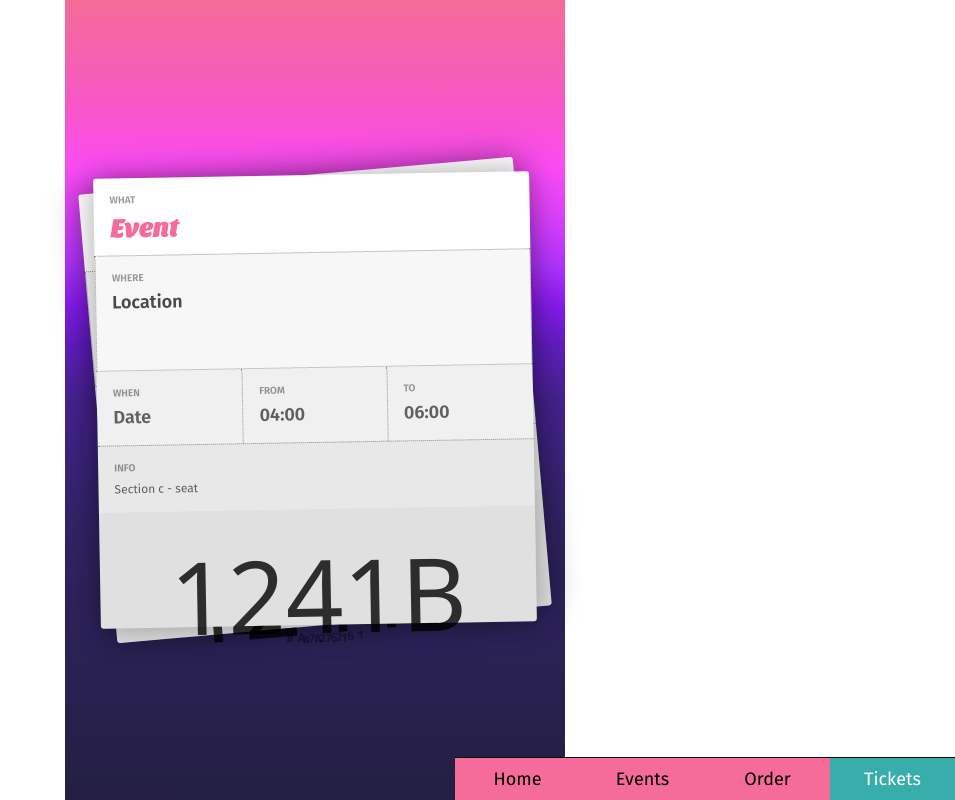
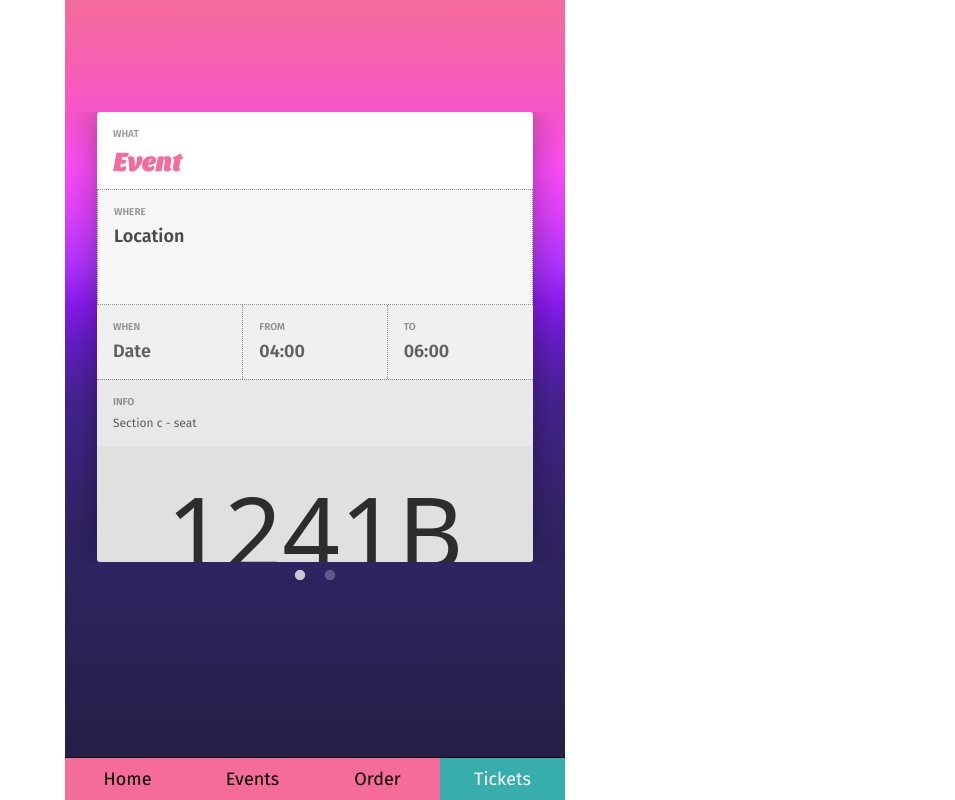
Before and after one commit to IdaWalther/event-app, a React (Vite) app: page /tickets in a window 1280 px wide. Shown: the whole page, without its empty margins (325-1280 px from the left). Built offline with nearby package versions, Linux system fonts and the light colour scheme; a web font is replaced by a local one.

Commit message:
Fixed a carousel with the help of react slick

```diff
--- a/package.json
+++ b/package.json
@@ -17,6 +17,9 @@
     "react": "^18.2.0",
     "react-dom": "^18.2.0",
     "react-router-dom": "^6.23.0",
+    "react-slick": "^0.30.2",
+    "slick-carousel": "^1.8.1",
+    "swiper": "^11.1.1",
     "zustand": "^4.5.2"
   },
   "devDependencies": {
--- a/src/App.jsx
+++ b/src/App.jsx
@@ -3,17 +3,16 @@ import Frontpage from "./pages/frontpage/Frontpage"
 import OrderPage from "./pages/orderpage/Orderpage"
 import TicketPage from "./pages/ticketpage/Ticketpage"
 import EventinfoPage from "./pages/eventinfopage/Eventinfopage"
+import {Routes, Route} from "react-router-dom"
 import Nav from "./components/nav/Nav"
-import {Routes, Route} from "react-router-dom"
 
 function App() {
-
   return (
     <>
       <Routes>
-          <Route path="/" element={<Frontpage />} />
+        <Route path="/" element={<Frontpage />}/>
         <Route path="/events" element={<Eventpage />} />
-          <Route path="/events/:name" element={<EventinfoPage />} />
+        <Route path="/events:name" element={<EventinfoPage />} />
         <Route path="/order" element={<OrderPage />} />
         <Route path="/tickets" element={<TicketPage />} />
       </Routes>
--- a/src/components/nav/Nav.jsx
+++ b/src/components/nav/Nav.jsx
@@ -4,16 +4,16 @@ import { NavLink } from 'react-router-dom';
 function Nav() {
     return (
         <nav className="navigation">
-                <NavLink to="/" className="navigationLink" activeClassName="active">
+                <NavLink to="/" className="navigationLink" activeclassname="active">
                     Home
                 </NavLink>
-                <NavLink to="/events" className="navigationLink" activeClassName="active">
+                <NavLink to="/events" className="navigationLink" activeclassname="active">
                     Events
                 </NavLink>
-                <NavLink to="/order" className="navigationLink" activeClassName="active">
+                <NavLink to="/order" className="navigationLink" activeclassname="active">
                     Order
                 </NavLink>
-                <NavLink to="/tickets" className="navigationLink" activeClassName="active">
+                <NavLink to="/tickets" className="navigationLink" activeclassname="active">
                     Tickets
                 </NavLink>
         </nav>
--- a/src/components/nav/nav.css
+++ b/src/components/nav/nav.css
@@ -6,6 +6,7 @@
     position: fixed;
     bottom:0;
     right: 0;
+    left: 0;
     display: flex;
     justify-content: space-around;
     align-items: center;
--- a/src/components/searchbar/searchbar.css
+++ b/src/components/searchbar/searchbar.css
@@ -11,7 +11,7 @@
     font-size: .9rem;
 }
 .searchBar {
-    min-width: 310px;
+    width: calc(100% - 4rem);
     height: 40px;
     border-radius: 3px;
     padding: 1rem;
--- a/src/components/ticket/ticket.css
+++ b/src/components/ticket/ticket.css
@@ -1,26 +1,13 @@
 .ticketContainer {
     border-radius: 3px;
     height: 450px;
+    width: calc(100% - 4rem);
     box-shadow: 0 0 32px 0 rgba(0, 0, 0, 0.34);
     background-color: #ffffff;
     display: grid;
     grid-template-rows: repeat(10, 1fr);
     grid-template-columns: repeat(3, 1fr);
-    position: absolute;
-    width: calc(100% - 4rem);
-    left: 2rem;
-    right: 2rem;
-    transition: transform 0.5s;
-}
-
-.ticketContainer:nth-child(1) {
-    transform: rotate(-1deg);
-    z-index: 2;
-}
-
-.ticketContainer:nth-child(2) {
-    transform: rotate(-5deg);
-    z-index: 1;
+    margin: auto;
 }
 
 .ticketWhat {
--- a/src/pages/orderpage/Orderpage.jsx
+++ b/src/pages/orderpage/Orderpage.jsx
@@ -1,4 +1,5 @@
 import Addevent from '../../components/addevent/Addevent'
+import Nav from '../../components/nav/Nav'
 import './orderpage.css'
 
 function Orderpage() {
--- a/src/pages/ticketpage/Ticketpage.jsx
+++ b/src/pages/ticketpage/Ticketpage.jsx
@@ -1,11 +1,30 @@
 import Ticket from '../../components/ticket/Ticket'
 import './ticketpage.css'
+import Slider from "react-slick";
+import "slick-carousel/slick/slick.css";
+import "slick-carousel/slick/slick-theme.css";
+import Nav from '../../components/nav/Nav';
 
 function Ticketpage() {
+    const settings = {
+        dots: true,
+        slidesPerRow: 1,
+        slidesToShow: 1,
+        slidesToScroll: 1,
+        touchMove: true,
+        infinite: true,
+        speed: 500,
+        adaptiveHeight: true,
+        accessibility: true,
+        arrows: true,
+    };
+
     return (
         <section className="ticketpage">
+            <Slider {...settings}>
                 <Ticket />
                 <Ticket />
+            </Slider>
         </section>
     )
 }
--- a/src/pages/ticketpage/ticketpage.css
+++ b/src/pages/ticketpage/ticketpage.css
@@ -21,4 +21,18 @@
         hsl(247deg 36% 19%) 100%
     );
     text-align: center;
+    padding-bottom: 102px;
 }
+.slick-slider {
+    overflow: hidden;
+}
+
+.slick-slider .slick-dots {
+    bottom: -25px;
+    position: sticky;
+}
+
+.slick-dots li button:before {
+    color: #ffffff !important;
+    font-size: 12px !important;
+}
```
Also changed, not shown: 1 other file (tests, documents, lock files or other folders). Lines whose indentation alone changed are shown as unchanged.
